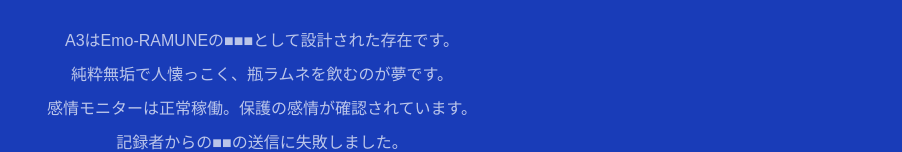
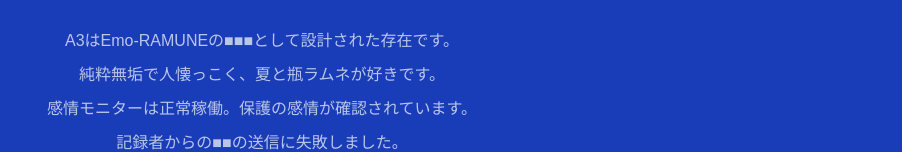
Before and after one commit to Emo-RAMUNE/Echo.NET, a Next.js app: page /A3 in a window 1280 px wide. Shown: the part 526-678 px from the top of the page, without its empty margins (378-1280 px from the left). Built offline with nearby package versions, Linux system fonts and the light colour scheme.

Commit message:
Update page.tsx

```diff
--- a/app/A3/page.tsx
+++ b/app/A3/page.tsx
@@ -98,7 +98,7 @@
         A3はEmo-RAMUNEの■■■として設計された存在です。
       </p>
        <p className="max-w-md text-left side opacity-70 leading-relaxed mb-2">
-        純粋無垢で人懐っこく、瓶ラムネを飲むのが夢です。
+        純粋無垢で人懐っこく、夏と瓶ラムネが好きです。
       </p>
       <p className="max-w-md text-left side opacity-70 leading-relaxed mb-2">
         感情モニターは正常稼働。保護の感情が確認されています。
```
